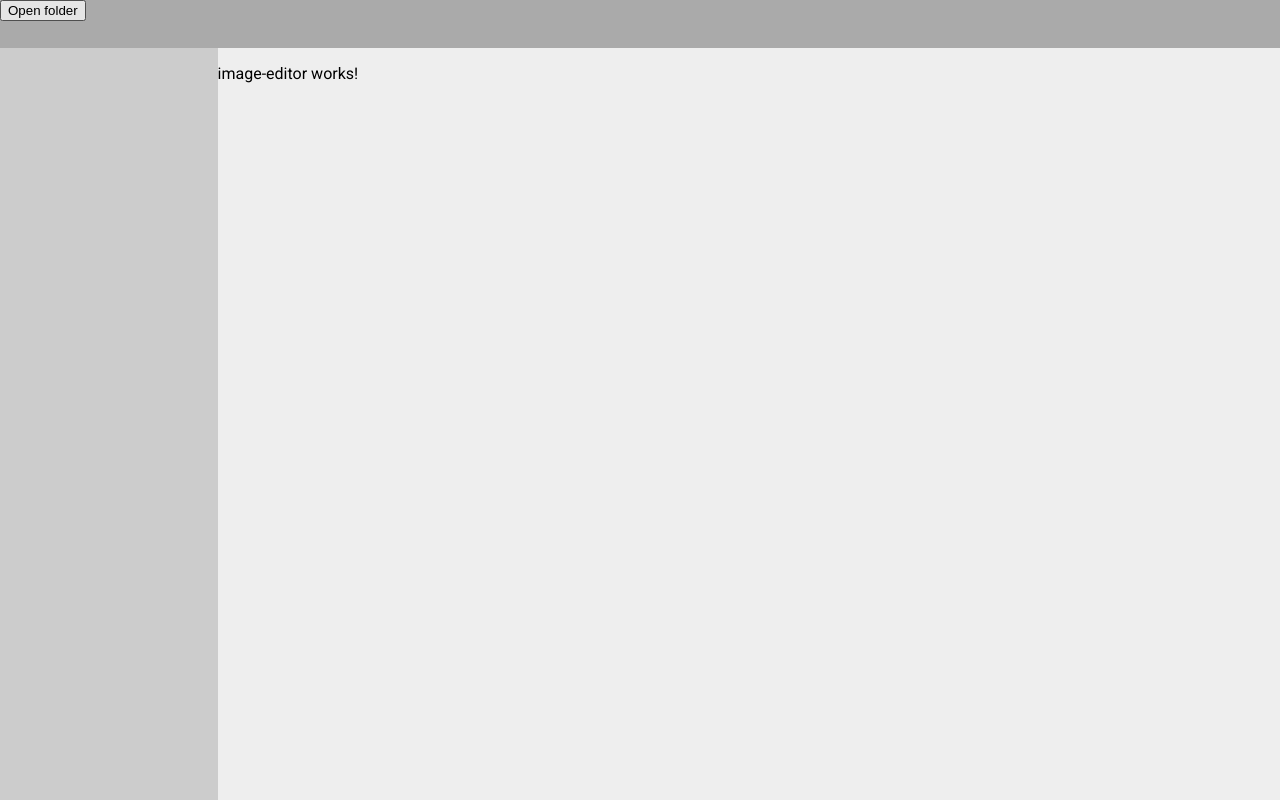
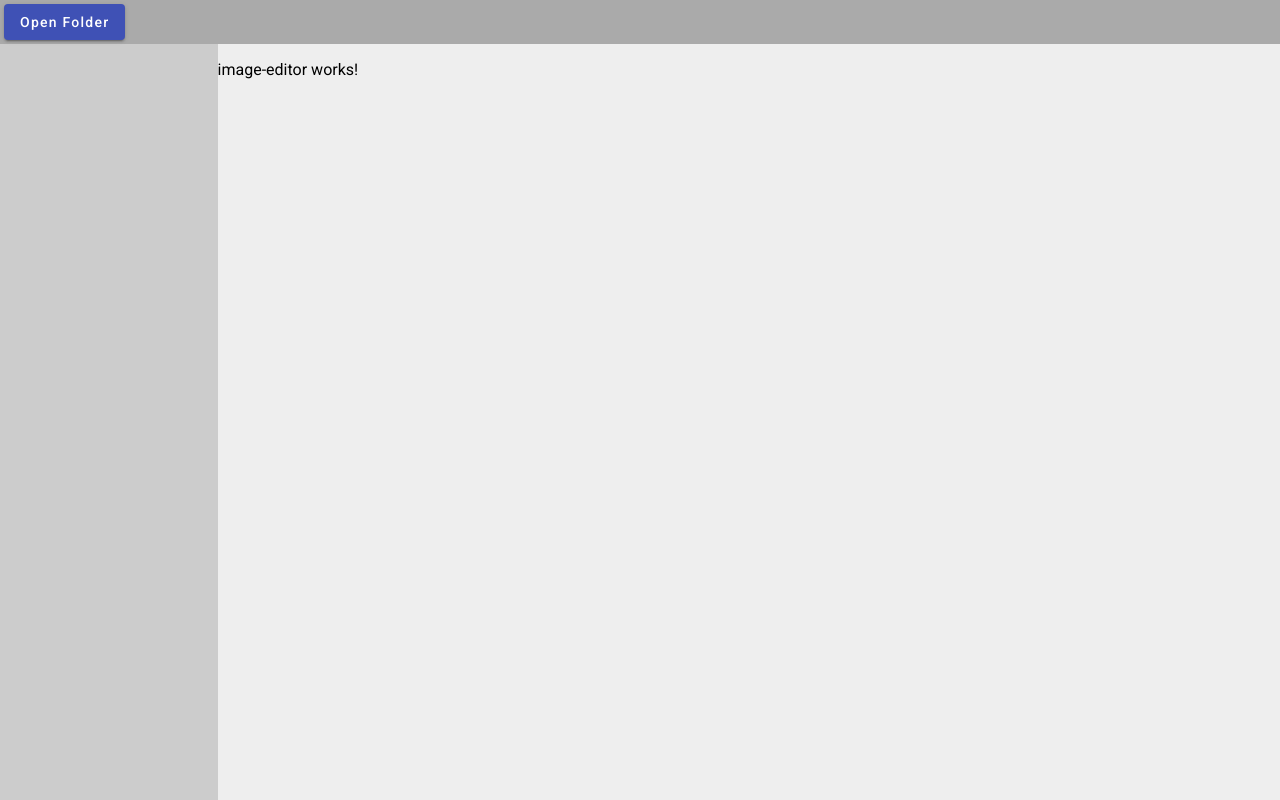
Before and after one commit to nbasargin/inat-editor, an Angular app: page / in a window 1280 px wide. Built offline with nearby package versions, Linux system fonts and the light colour scheme.

Commit message:
style open folder button

```diff
--- a/src/app/app.component.scss
+++ b/src/app/app.component.scss
@@ -11,7 +11,7 @@
   display: grid;
   grid-template-areas: 'header header' 'sidepanel contentpanel';
   grid-template-columns: 17% 1fr;
-  grid-template-rows: 48px 1fr;
+  grid-template-rows: auto 1fr;
   width: 100%;
   height: 100%;
 }
--- a/src/app/folder-selector/folder-selector.component.scss
+++ b/src/app/folder-selector/folder-selector.component.scss
@@ -1,4 +1,12 @@
 :host {
-  display: block;
   background-color: #aaa;
+  display: flex;
+  flex-flow: row nowrap;
+  align-items: baseline;
+  padding: 4px;
+  gap: 8px;
 }
+
+.folder-name {
+  font-weight: 500;
+}
--- a/src/app/folder-selector/folder-selector.component.ts
+++ b/src/app/folder-selector/folder-selector.component.ts
@@ -1,14 +1,13 @@
 import { Component, EventEmitter, Input, Output } from '@angular/core';
+import { MatButtonModule } from '@angular/material/button';
 
 @Component({
   selector: 'ie-folder-selector',
   standalone: true,
-  imports: [],
+  imports: [MatButtonModule],
   template: `
-    <div>
-      <button (click)="selectFolder()">Open folder</button>
-      <span>{{ selectedFolder?.name }}</span>
-    </div>
+    <button mat-raised-button color="primary" (click)="selectFolder()">Open Folder</button>
+    <span class="folder-name">{{ selectedFolder?.name }}</span>
   `,
   styleUrl: 'folder-selector.component.scss',
 })
```
